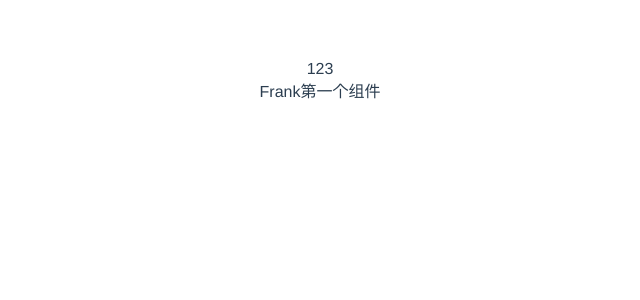
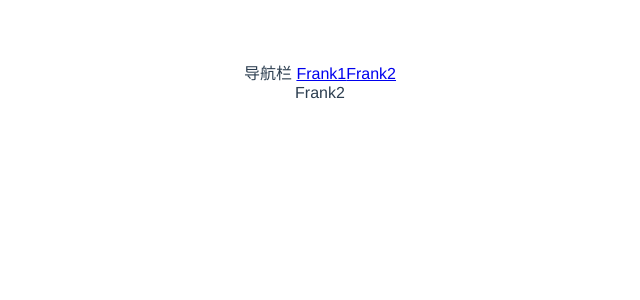
Before and after one commit to ak97z/gulu-ui, a Vue app: page /#/2 in a window 1280 px wide. Shown: the top 300 px of the page, without its empty margins (320-960 px from the left). Built offline with nearby package versions, Linux system fonts and the light colour scheme.

Commit message:
Vue-Router初始化

```diff
--- a/index.html
+++ b/index.html
@@ -8,6 +8,6 @@
 </head>
 <body>
   <div id="app"></div>
-  <script type="module" src="/src/main.js"></script>
+  <script type="module" src="/src/main.ts"></script>
 </body>
 </html>
--- a/src/App.vue
+++ b/src/App.vue
@@ -1,20 +1,20 @@
 <template>
-  123
-<!--  <img alt="Vue logo" src="./assets/logo.png" />-->
-<!--  <HelloWorld msg="Hello Vue 3.0 + Vite" />-->
-  <Frank/>
+  <div>
+    导航栏
+    <router-link to="/">Frank1</router-link>
+    <router-link to="/2">Frank2</router-link>
+  </div>
+  <router-view/>
 </template>
 
 
 <script>
-import HelloWorld from './components/HelloWorld.vue'
-import Frank from "./components/Frank.vue"
+// import Frank from "./components/Frank.vue"
 
 export default {
   name: 'App',
-  components: {
-    HelloWorld,
-    Frank
-  }
+  // components: {
+  //   Frank
+  // }
 }
 </script>
--- /dev/null
+++ b/src/components/Frank2.vue
@@ -0,0 +1,5 @@
+<template>
+  <div>
+    Frank2
+  </div>
+</template>
--- a/src/main.js
+++ /dev/null
@@ -1,5 +0,0 @@
-import { createApp } from 'vue'
-import App from './App.vue'
-import './index.css'
-
-createApp(App).mount('#app')
--- /dev/null
+++ b/src/main.ts
@@ -0,0 +1,18 @@
+import {createApp} from 'vue';
+import App from './App.vue';
+import './index.css';
+import {createRouter, createWebHashHistory} from 'vue-router';
+import Frank from './components/Frank.vue';
+
+import Frank2 from './components/Frank2.vue';
+const history = createWebHashHistory();
+const router = createRouter({
+    history: history,
+    routes: [
+        {path: '/', component: Frank},
+        {path: '/2', component: Frank2}
+    ]
+});
+const app = createApp(App);
+app.use(router);
+app.mount('#app');
--- /dev/null
+++ b/src/shims-vue.d.ts
@@ -0,0 +1,6 @@
+declare module '*.vue' {
+    import { ComponentOptions } from 'vue'
+
+    const componentOptions: ComponentOptions
+    export default componentOptions
+}
```
Also changed, not shown: package.json (+4 -3 lines), 1 other file (tests, documents, lock files or other folders).
